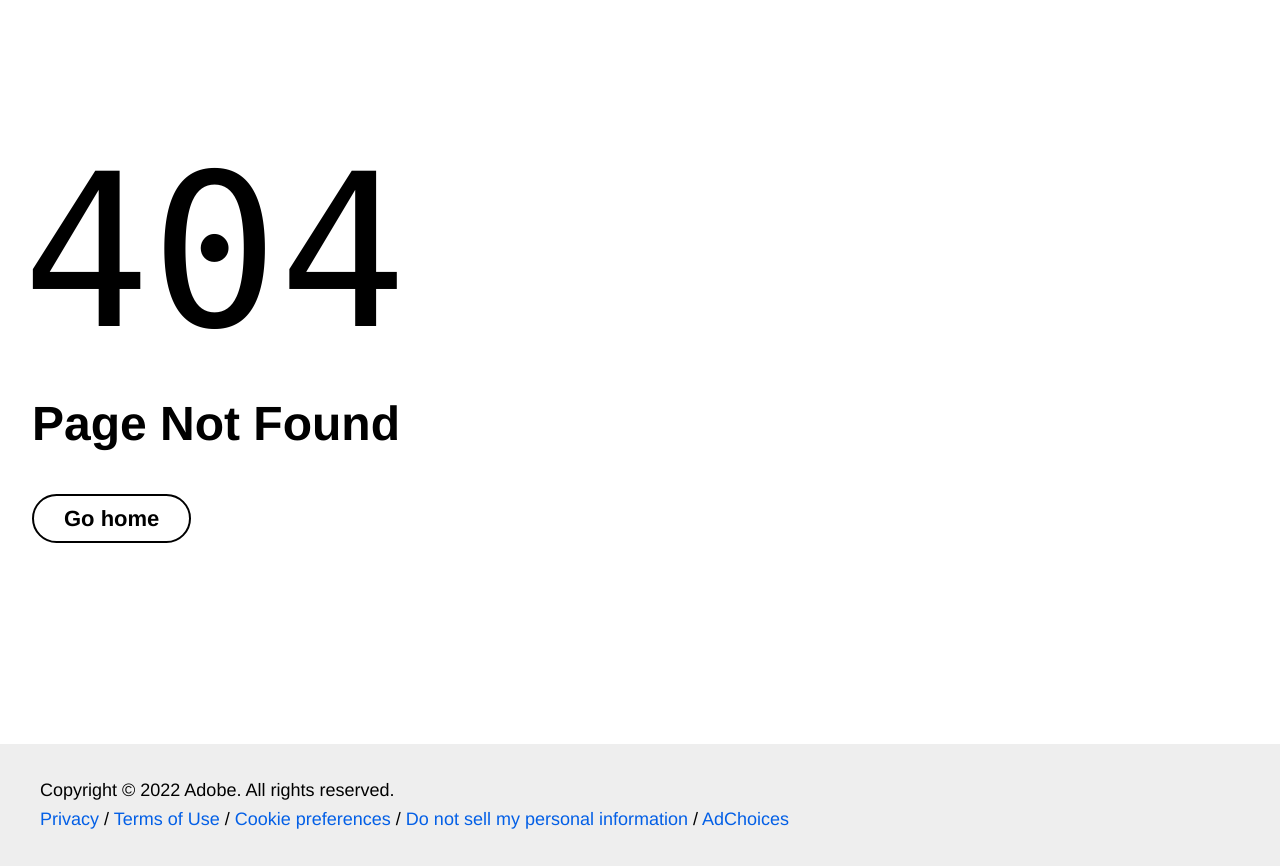
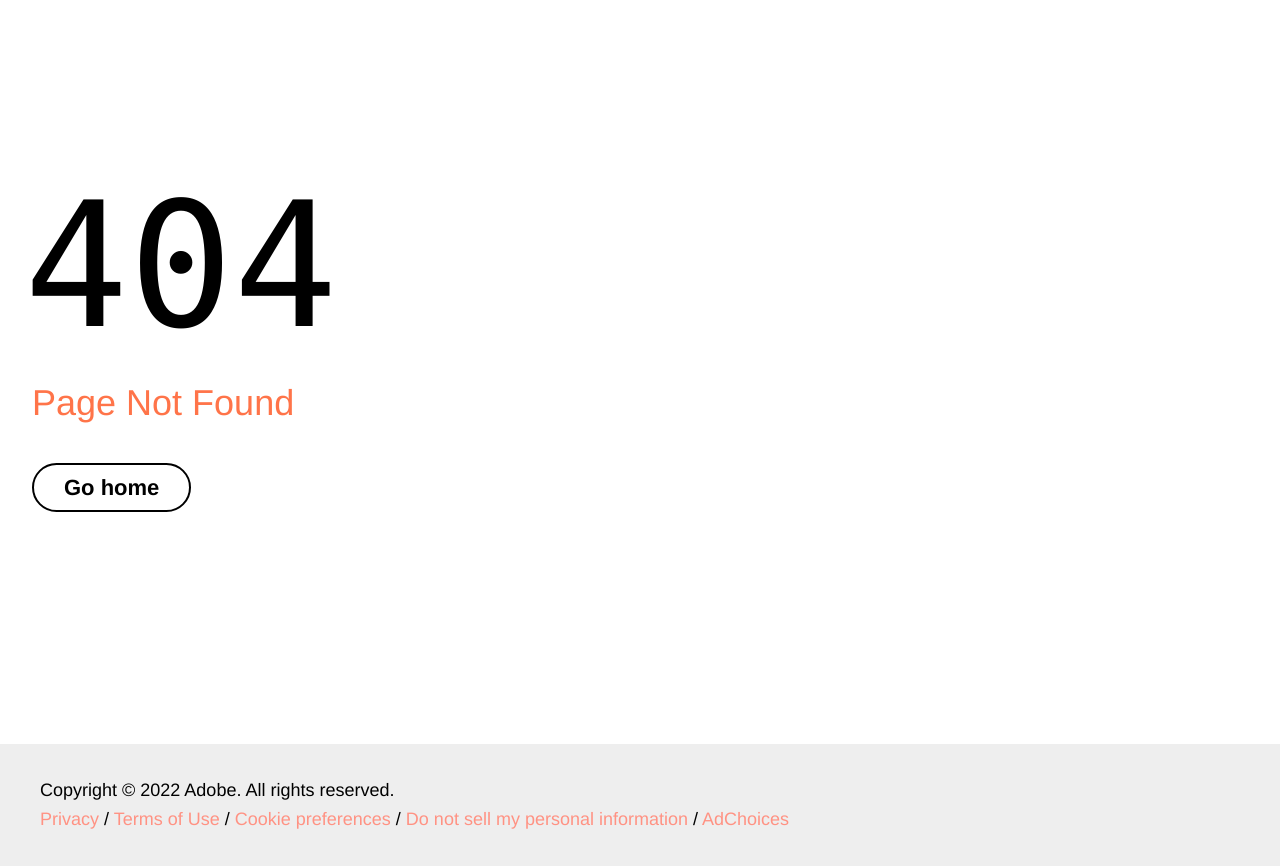
Before and after one commit to florango/modernismweek, a website with bundled scripts: page 404.html in a window 1280 px wide. Shown: the part 56-922 px from the top of the page. Built offline with nearby package versions, Linux system fonts and the light colour scheme; files whose address does not match are found by name.

Commit message:
heading colors

```diff
--- a/styles/styles.css
+++ b/styles/styles.css
@@ -12,15 +12,15 @@
 
  :root {
   /* colors */
-  --link-color: #035fe6;
+  --link-color: #ff9283;
   --link-hover-color: #136ff6;
   --background-color: #fff;
   --overlay-background-color: #eee;
-  --highlight-background-color: #ccc;
+  --highlight-background-color: #fff;
   --text-color: #000;
 
   /* fonts */
-  --body-font-family: 'helvetica neue', helvetica, ubuntu, roboto, noto, sans-serif;
+  --body-font-family: 'Didot', 'helvetica neue', helvetica, ubuntu, roboto, noto, sans-serif;
   --heading-font-family: var(--body-font-family);
   --fixed-font-family: 'Roboto Mono', menlo, consolas, 'Liberation Mono', monospace;
 
@@ -63,7 +63,7 @@ header {
 h1, h2, h3,
 h4, h5, h6 {
   font-family: var(--heading-font-family);
-  font-weight: 600;
+  font-weight: 300;
   line-height: 1.25;
   margin-top: 1em;
   margin-bottom: .5em;
@@ -71,15 +71,23 @@ h4, h5, h6 {
 }
 
 h1 { font-size: var(--heading-font-size-xxl) }
-h2 { font-size: var(--heading-font-size-xl) }
-h3 { font-size: var(--heading-font-size-l) }
-h4 { font-size: var(--heading-font-size-m) }
-h5 { font-size: var(--heading-font-size-s) }
+h2 { font-size: var(--heading-font-size-l) }
+h3 { font-size: var(--heading-font-size-m) }
+h4 { font-size: var(--heading-font-size-s) }
+h5 { font-size: var(--heading-font-size-xs) }
 h6 { font-size: var(--heading-font-size-xs) }
 
 p, dl, ol, ul, pre, blockquote {
   margin-top: 1em;
   margin-bottom: 1em;
+}
+
+h1, h3, h4 {
+  color: #01908a;
+}
+
+h2 {
+  color: #ff7449;
 }
 
 a:any-link {
```
